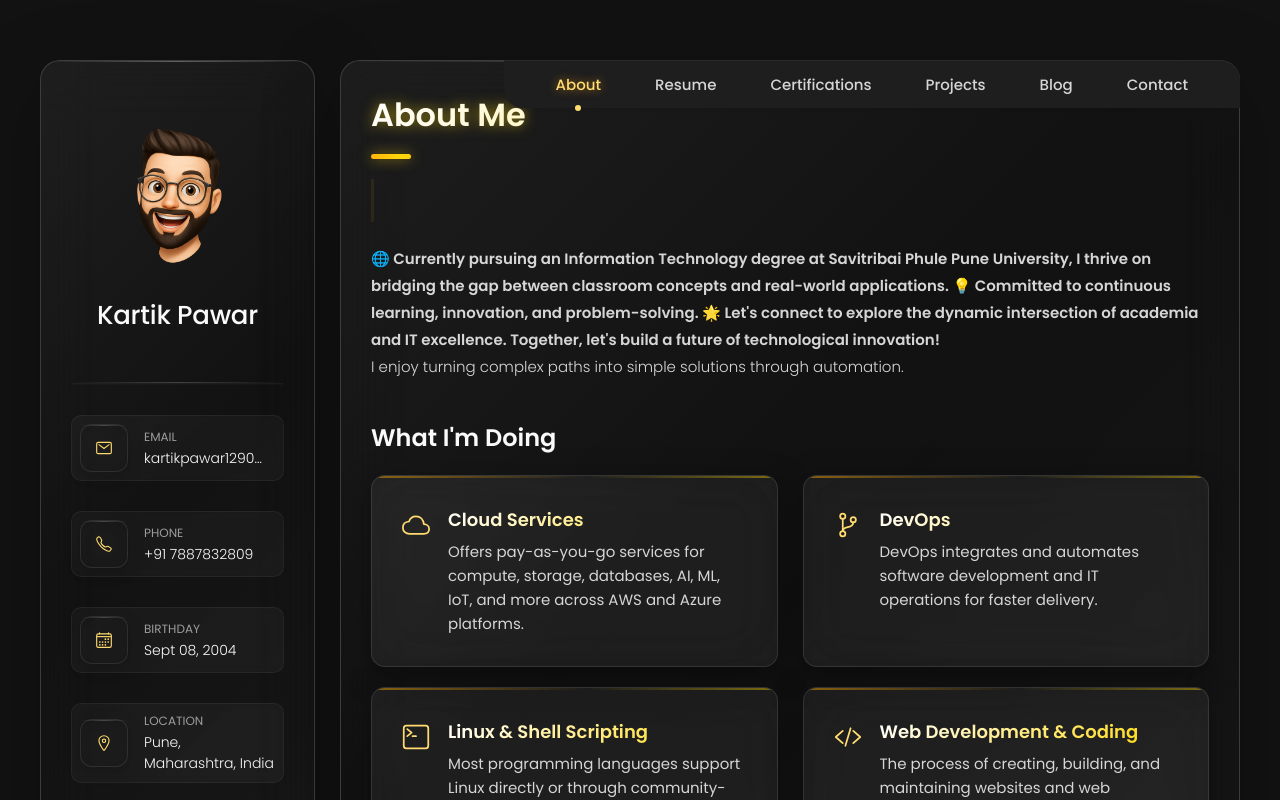
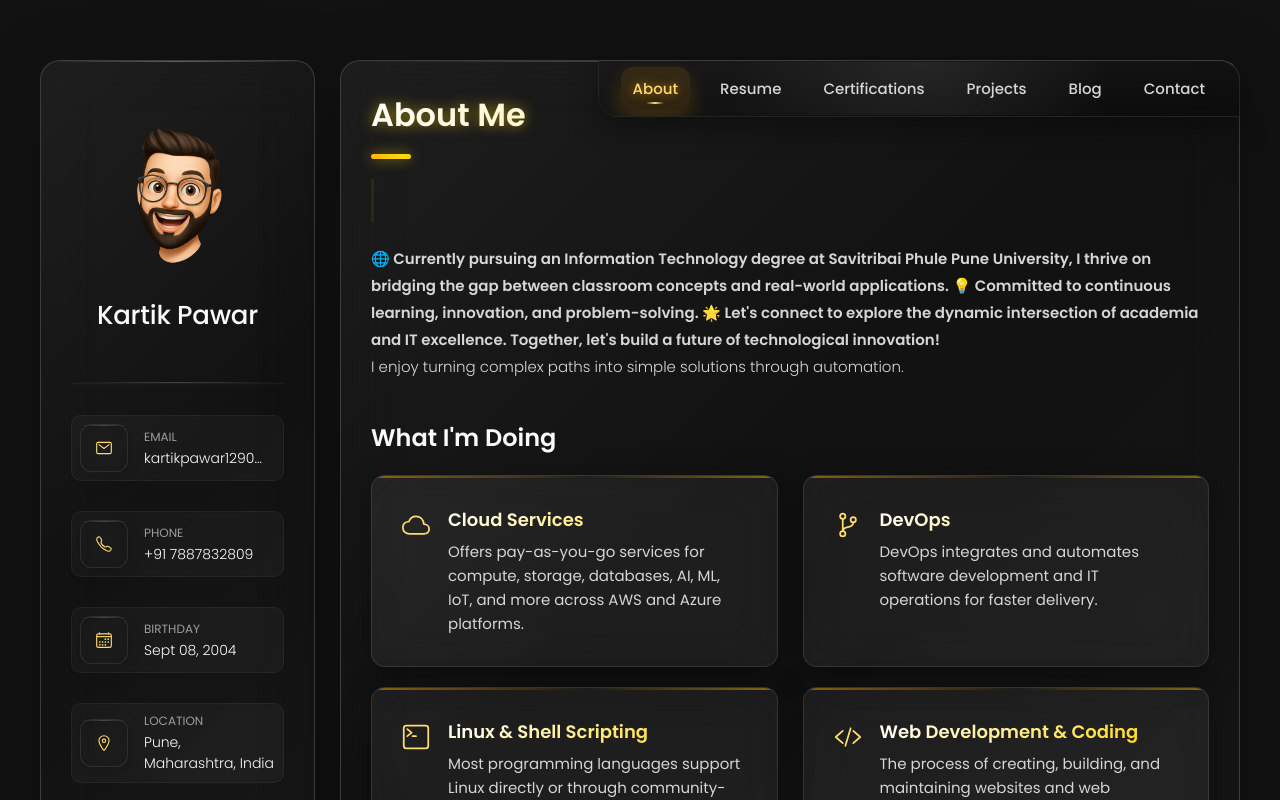
Before and after one commit to Kartikpawar143/My-Portfolio, a React (Vite) app: page / in a window 1280 px wide. Shown: the top 800 px of the page. Built offline with nearby package versions, Linux system fonts and the light colour scheme.

Commit message:
navbar updated, avtar animation removed and project cards updated

```diff
--- a/src/components/Navbar.jsx
+++ b/src/components/Navbar.jsx
@@ -13,6 +13,8 @@ function Navbar({ activePage, setActivePage }) {
                     : "navbar-link"
                 }
                 onClick={() => setActivePage(page)}
+                type="button"
+                aria-current={activePage === page ? "page" : undefined}
               >
                 {page.charAt(0).toUpperCase() + page.slice(1)}
               </button>
--- a/src/style.css
+++ b/src/style.css
@@ -377,14 +377,6 @@ main {
   z-index: 1;
 }
 
-.avatar-box:hover {
-  overflow: hidden;
-  background: linear-gradient(135deg, #1e293b, #0f172a);
-  transform: scale(1.05);
-  border-radius: 50%;
-  box-shadow: 0 0 15px #facc15;
-  transition: all 0.3s ease-in-out;
-}
 
 .info-content .name {
   color: var(--white-2);
@@ -553,13 +545,39 @@ main {
   bottom: 0;
   left: 0;
   width: 100%;
-  background: rgba(20, 20, 20, 0.1);
-  backdrop-filter: blur(10px);
-  border-top: 1px solid rgba(255, 255, 255, 0.05);
-  box-shadow: 0px -4px 15px rgba(0, 0, 0, 0.1);
-  padding: 10px 0;
+  background: linear-gradient(180deg, rgba(18, 18, 18, 0.85), rgba(10, 10, 10, 0.6));
+  backdrop-filter: blur(16px) saturate(140%);
+  -webkit-backdrop-filter: blur(16px) saturate(140%);
+  border: 1px solid rgba(255, 255, 255, 0.08);
+  border-top: 1px solid rgba(255, 255, 255, 0.18);
+  box-shadow: 0px -6px 24px rgba(0, 0, 0, 0.35);
+  padding: 10px 12px;
+  border-radius: 16px 16px 0 0;
   z-index: 100;
   transition: all 0.3s ease-in-out;
+  overflow: hidden;
+}
+
+.navbar::before {
+  content: "";
+  position: absolute;
+  inset: 0;
+  border-radius: inherit;
+  background: linear-gradient(90deg, rgba(255, 255, 255, 0.08), rgba(255, 255, 255, 0));
+  opacity: 0.35;
+  pointer-events: none;
+  z-index: 0;
+}
+
+.navbar::after {
+  content: "";
+  position: absolute;
+  inset: 1px;
+  border-radius: inherit;
+  background: radial-gradient(circle at top, rgba(255, 255, 255, 0.12), transparent 60%);
+  opacity: 0.6;
+  pointer-events: none;
+  z-index: 0;
 }
 
 .navbar-list {
@@ -568,6 +586,9 @@ main {
   align-items: center;
   padding: 0;
   margin: 0;
+  gap: 6px;
+  position: relative;
+  z-index: 1;
 }
 
 .navbar-item {
@@ -581,8 +602,21 @@ main {
   color: var(--light-gray);
   font-size: var(--fs-8);
   text-decoration: none;
-  padding: 12px;
-  transition: transform 0.3s ease, color 0.3s ease-in-out;
+  padding: 10px 12px;
+  border-radius: 12px;
+  position: relative;
+  transition: transform 0.25s ease, color 0.25s ease-in-out, background 0.25s ease, box-shadow 0.25s ease;
+}
+
+.navbar-link::before {
+  content: "";
+  position: absolute;
+  inset: 0;
+  border-radius: inherit;
+  background: radial-gradient(circle at top, rgba(255, 255, 255, 0.12), transparent 70%);
+  opacity: 0;
+  transition: opacity 0.25s ease;
+  pointer-events: none;
 }
 
 .navbar-link i {
@@ -598,24 +632,39 @@ main {
 
 .navbar-link:hover,
 .navbar-link:focus {
-  color: var(--light-gray-70);
+  color: var(--white-2);
+  background: rgba(255, 255, 255, 0.05);
+  transform: translateY(-2px);
+  box-shadow: 0 8px 18px rgba(0, 0, 0, 0.25);
+}
+
+.navbar-link:hover::before,
+.navbar-link:focus::before {
+  opacity: 1;
+}
+
+.navbar-link:focus-visible {
+  outline: none;
+  box-shadow: 0 0 0 2px rgba(255, 165, 0, 0.45);
 }
 
 /* Active link effect */
 .navbar-link.active {
   color: var(--orange-yellow-crayola);
   position: relative;
+  background: rgba(255, 165, 0, 0.12);
+  box-shadow: 0 10px 22px rgba(255, 165, 0, 0.2);
   animation: glow 1.5s infinite alternate;
 }
 
 .navbar-link.active::after {
   content: "";
   position: absolute;
-  bottom: -3px;
-  width: 6px;
-  height: 6px;
-  background: var(--orange-yellow-crayola);
-  border-radius: 50%;
+  bottom: 6px;
+  width: 18px;
+  height: 2px;
+  background: linear-gradient(90deg, transparent, var(--orange-yellow-crayola), transparent);
+  border-radius: 999px;
 }
 
 @keyframes glow {
@@ -2393,7 +2442,7 @@ textarea.form-input {
   }
 
   .navbar {
-    background: var(--eerie-black-2);
+    background: linear-gradient(180deg, rgba(18, 18, 18, 0.9), rgba(10, 10, 10, 0.75));
     position: absolute;
     bottom: auto;
     top: 0;
@@ -2401,13 +2450,13 @@ textarea.form-input {
     right: 0;
     width: max-content;
     border-radius: 0 20px;
-    padding: 0 20px;
-    box-shadow: none;
+    padding: 6px 16px;
+    box-shadow: 0 12px 28px rgba(0, 0, 0, 0.35);
   }
 
   .navbar-list {
-    gap: 30px;
-    padding: 0 20px;
+    gap: 18px;
+    padding: 0 6px;
   }
 
   .navbar-link {
```
Also changed, not shown: assets/images/project-9.png (added).
